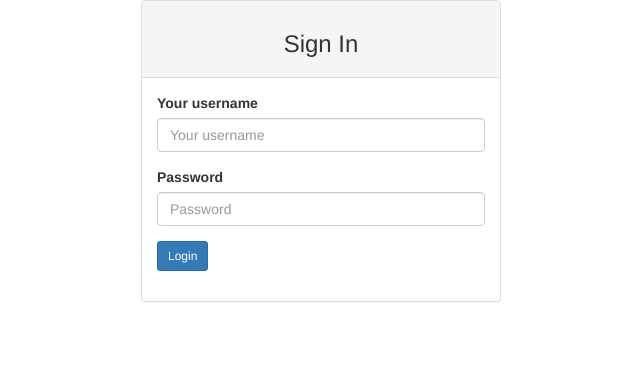
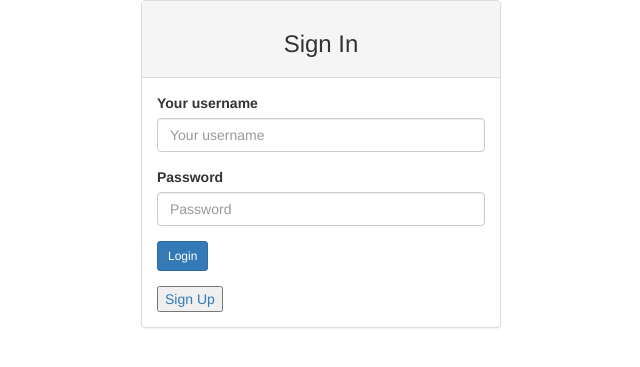
Before and after one commit to lorderonnie/Instaronnie, a Django app: template instagram/templates/registration/login.html in a window 1280 px wide. Shown: the top 367 px of the page, without its empty margins (319-959 px from the left). Run offline with Django 3.2, Linux system fonts and the light colour scheme; the template is opened without the code that fills it: values that come from a table or form of the project are taken from there, others are empty; some libraries are stand-ins or nearby versions.

```diff
--- a/instagram/templates/registration/login.html
+++ b/instagram/templates/registration/login.html
@@ -27,6 +27,9 @@
 
                         <input type="hidden" name="next" value="{{next}}">
                     </form>
+
+                    <a href="/accounts/register/"> <button> Sign Up</button> </a>
+
                 </div>
             </div>
         </div>
```
